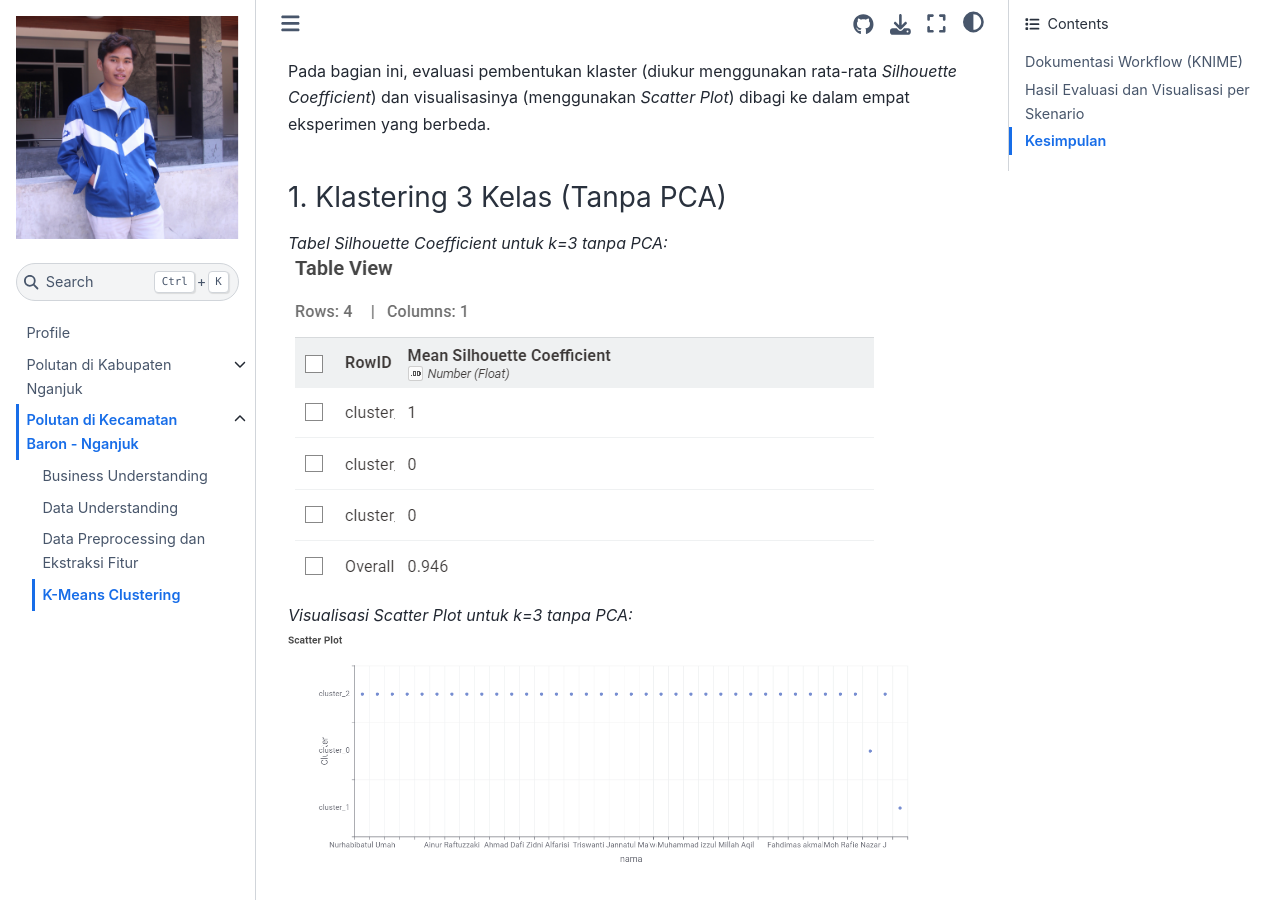
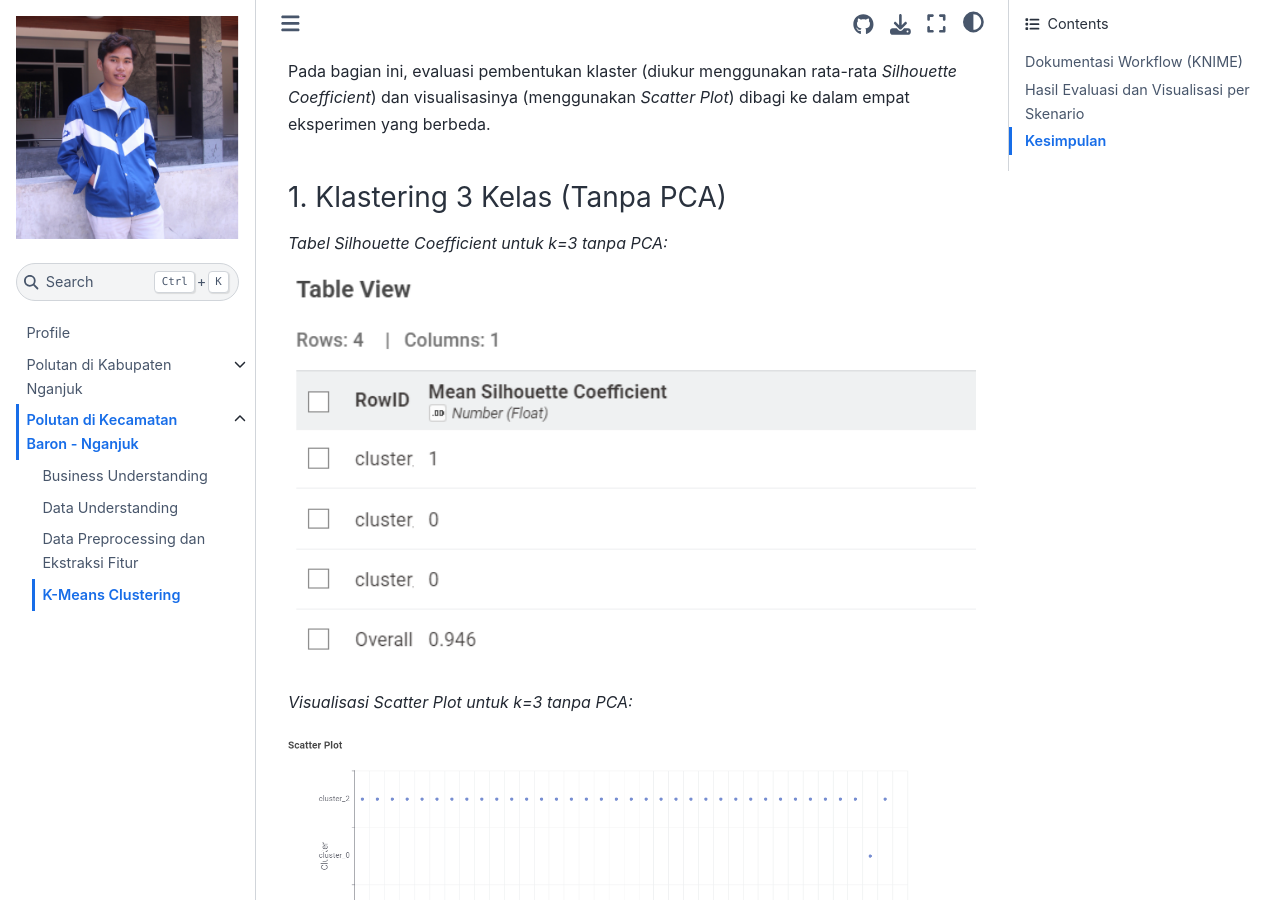
Before and after one commit to itsaalii/PSD, a Jupyter Book: the page built from views/polutan-baron/kmeans-clustering.md, in a window 1280 px wide and 900 px high, scrolled down 2163 px. Built offline with Jupyter Book 1.0.4 settings and Sphinx 7.4.7 and the Sphinx Book theme 1.1.4, drawn with Linux system fonts in a browser that asks for light colours.

Commit message:
docs: add K-Means clustering documentation and Python code examples

````diff
--- a/views/polutan-baron/kmeans-clustering.md
+++ b/views/polutan-baron/kmeans-clustering.md
@@ -69,10 +69,21 @@ Pada bagian ini, evaluasi pembentukan klaster (diukur menggunakan rata-rata *Sil
 
 ### 1. Klastering 3 Kelas (Tanpa PCA)
 *Tabel Silhouette Coefficient untuk k=3 tanpa PCA:*
-![Workflow K-Means Clustering](../../img/polutan-baron/mean-3.png)
+
+```{image} ../../img/polutan-baron/mean-3.png
+:alt: Workflow K-Means Clustering
+:width: 100%
+:align: center
+:class: mabot-gambar
+```
 
 *Visualisasi Scatter Plot untuk k=3 tanpa PCA:*
-![Workflow K-Means Clustering](../../img/polutan-baron/sct-3.png)
+```{image} ../../img/polutan-baron/sct-3.png
+:alt: Workflow K-Means Clustering
+:width: 100%
+:align: center
+:class: mabot-gambar
+```
 
 *Implementasi code python:*
 
@@ -140,11 +151,24 @@ plt.show()
 ```
 
 ### 2. Klastering 5 Kelas (Tanpa PCA)
+
 *Tabel Silhouette Coefficient untuk k=5 tanpa PCA:*
-![Workflow K-Means Clustering](../../img/polutan-baron/mean-5.png)
+
+```{image} ../../img/polutan-baron/mean-5.png
+:alt: Workflow K-Means Clustering
+:width: 100%
+:align: center
+:class: mabot-gambar
+```
 
 *Visualisasi Scatter Plot untuk k=5 tanpa PCA:*
-![Workflow K-Means Clustering](../../img/polutan-baron/sct-5.png)
+
+```{image} ../../img/polutan-baron/sct-5.png
+:alt: Workflow K-Means Clustering
+:width: 100%
+:align: center
+:class: mabot-gambar
+```
 
 *Implementasi code python:*
 ```{code-cell}
@@ -210,11 +234,24 @@ plt.show()
 
 ```
 ### 3. Klastering 3 Kelas (Dengan PCA)
+
 *Tabel Silhouette Coefficient untuk k=3 dengan PCA:*
-![Workflow K-Means Clustering](../../img/polutan-baron/mean-3-pca.png)
+
+```{image} ../../img/polutan-baron/mean-3-pca.png
+:alt: Workflow K-Means Clustering
+:width: 100%
+:align: center
+:class: mabot-gambar
+```
 
 *Visualisasi Scatter Plot untuk k=3 dengan PCA:*
-![Workflow K-Means Clustering](../../img/polutan-baron/sct-3-pca.png)
+
+```{image} ../../img/polutan-baron/sct-3-pca.png
+:alt: Workflow K-Means Clustering
+:width: 100%
+:align: center
+:class: mabot-gambar
+```
 
 *Implementasi code python:*
 
@@ -293,11 +330,24 @@ plt.show()
 ```
 
 ### 4. Klastering 5 Kelas (Dengan PCA)
+
 *Tabel Silhouette Coefficient untuk k=5 dengan PCA:*
-![Workflow K-Means Clustering](../../img/polutan-baron/mean-5-pca.png)
+
+```{image} ../../img/polutan-baron/mean-5-pca.png
+:alt: Workflow K-Means Clustering
+:width: 100%
+:align: center
+:class: mabot-gambar
+```
 
 *Visualisasi Scatter Plot untuk k=5 dengan PCA:*
-![Workflow K-Means Clustering](../../img/polutan-baron/sct-5-pca.png)
+
+```{image} ../../img/polutan-baron/sct-5-pca.png
+:alt: Workflow K-Means Clustering
+:width: 100%
+:align: center
+:class: mabot-gambar
+```
 
 *Implementasi code Python:*
 
````
